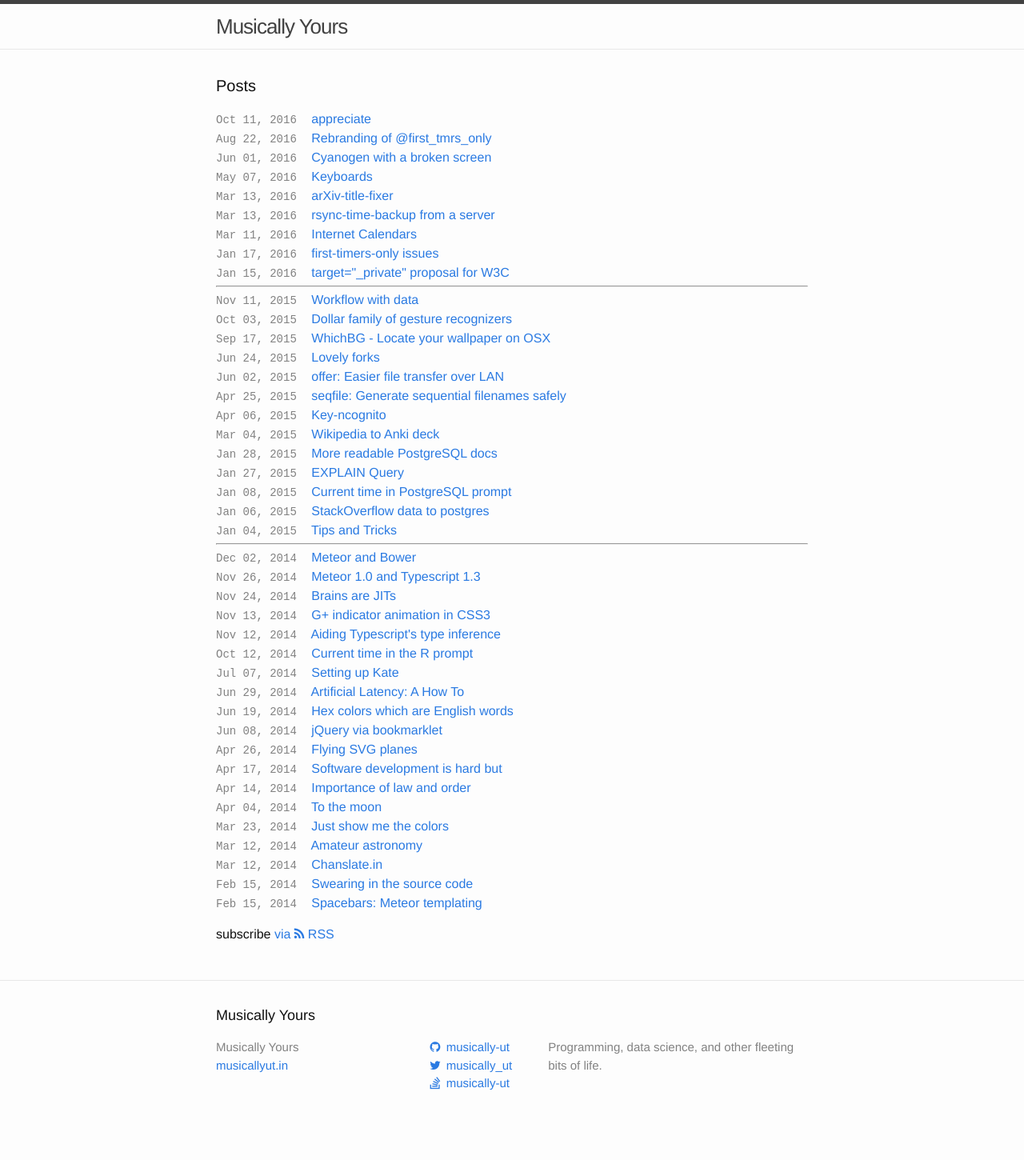
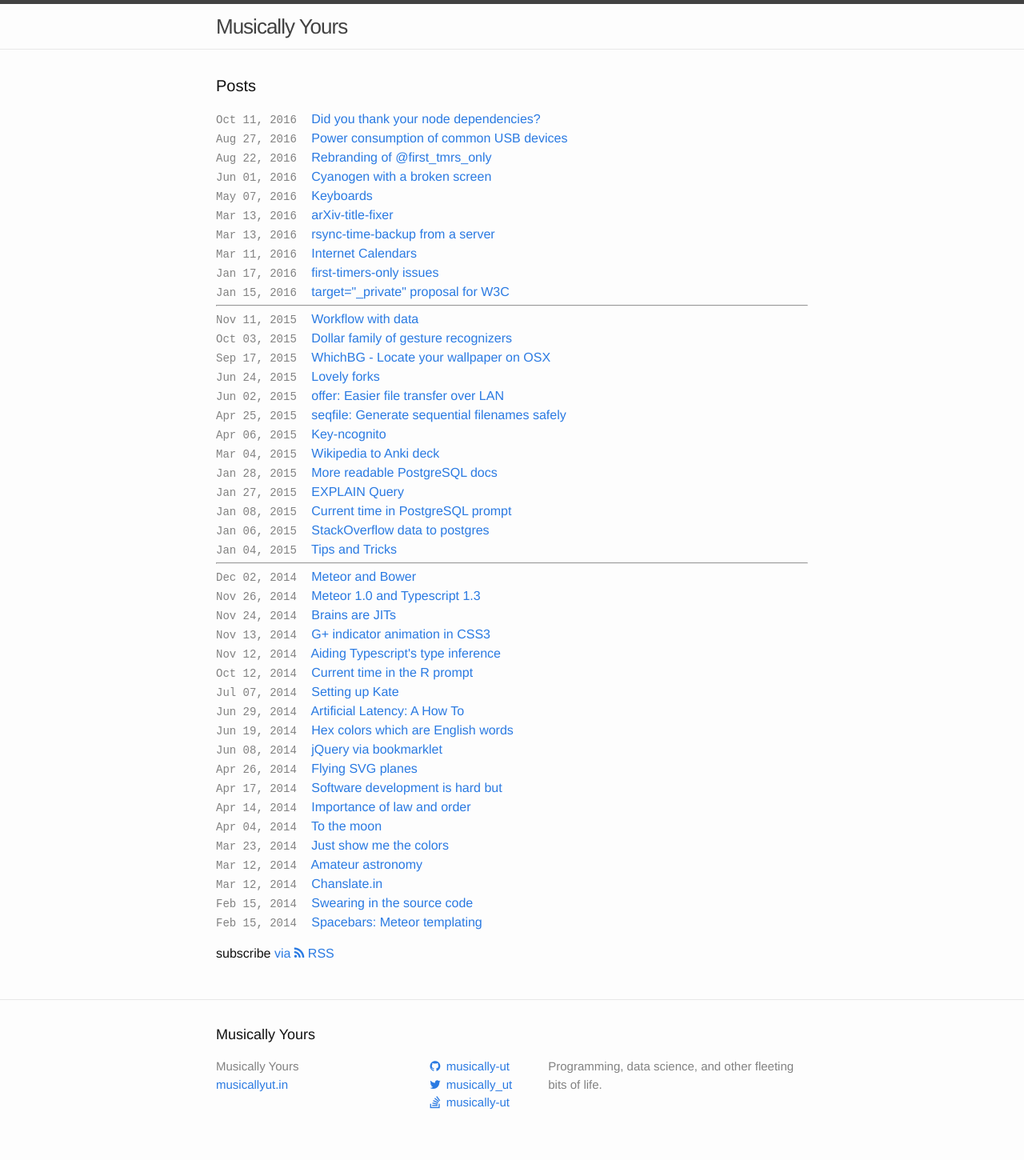
Before and after one commit to musically-ut/musically-ut.github.io, a Jekyll site: the page built from index.html, in a window 1280 px wide. Shown: the whole page at 80% size. Built offline with Jekyll 4.4.1, drawn with Linux system fonts in a browser that asks for light colours; nearby versions of some CDN libraries; before the commit the page ends 1426 px from its top, so only the background shows below that; some of the changed lines change nothing that is shown.

Commit message:
Add blog post about emergy facts.

```diff
--- /dev/null
+++ b/_posts/2016-08-27-energy-facts.md
@@ -0,0 +1,48 @@
+---
+layout: post
+title: 'Power consumption of common USB devices'
+date: '2016-08-27'
+---
+
+I recently bought a USB Safety Tester off Amazon and have been plugging it into various chargers/ports trying to figure out how much power each thing uses. I, or someone else, might find this information useful in the future, say for a back of an envelope calculation. So I've decided to record them.
+I'll try to include as many details as I think are relevant.
+
+## Disclaimer
+
+The numbers presented here might be very very off and if you rely on them for making any important decisions, then bad things (like the dinosaur stampede of 120,322,876 B.C, in which, I played no part) may happen.
+Be responsible, do your own experiments.
+
+## LG Nexus 4 smartphone
+
+This is related to the [experiment I did with Nexus 4]({% post_url 2016-06-01-cyanogen %}).
+I have it plugged to a standard wall charger with a long (cheap) cable.
+The mobile phone drew:
+
+ - `0.09 - 0.12A`, at,
+ - `5.1 - 5.0V`.
+
+So a phone, which has its display, Bluetooth, WiFi turned on 24/7, but with no SIM card, draws about `0.5 - 0.6 Watts` of power.
+
+## XBox 360 Wired afterglow controller
+
+I was playing [Lovers in a Dangerous Spacetime](http://store.steampowered.com/app/252110/), which doesn't use the force feedback just as much.
+It drew:
+
+ - `0.01 - 0.04A`, at,
+ - `5.17V`.
+
+So this uses `0.2 Watts` of power.
+
+With all the LEDs turned on, it draws:
+
+ - `0.08 - 0.10A`, at,
+ - `5.16V`.
+
+Hence, with the LEDs, it uses nearly `0.5 Watts` of power.
+
+Additionally, with force-feedback turned on at full-throttle, it draws:
+
+ - `0.18A`, at,
+ - `5.16V`.
+
+Total power consumption was nearly `0.9 Watts`.
--- a/_posts/2016-10-11-appreciate.md
+++ b/_posts/2016-10-11-appreciate.md
@@ -1,6 +1,6 @@
 ---
 layout: post
-title: 'appreciate'
+title: 'Did you thank your node dependencies?'
 date: '2016-10-11'
 ---
 
```
